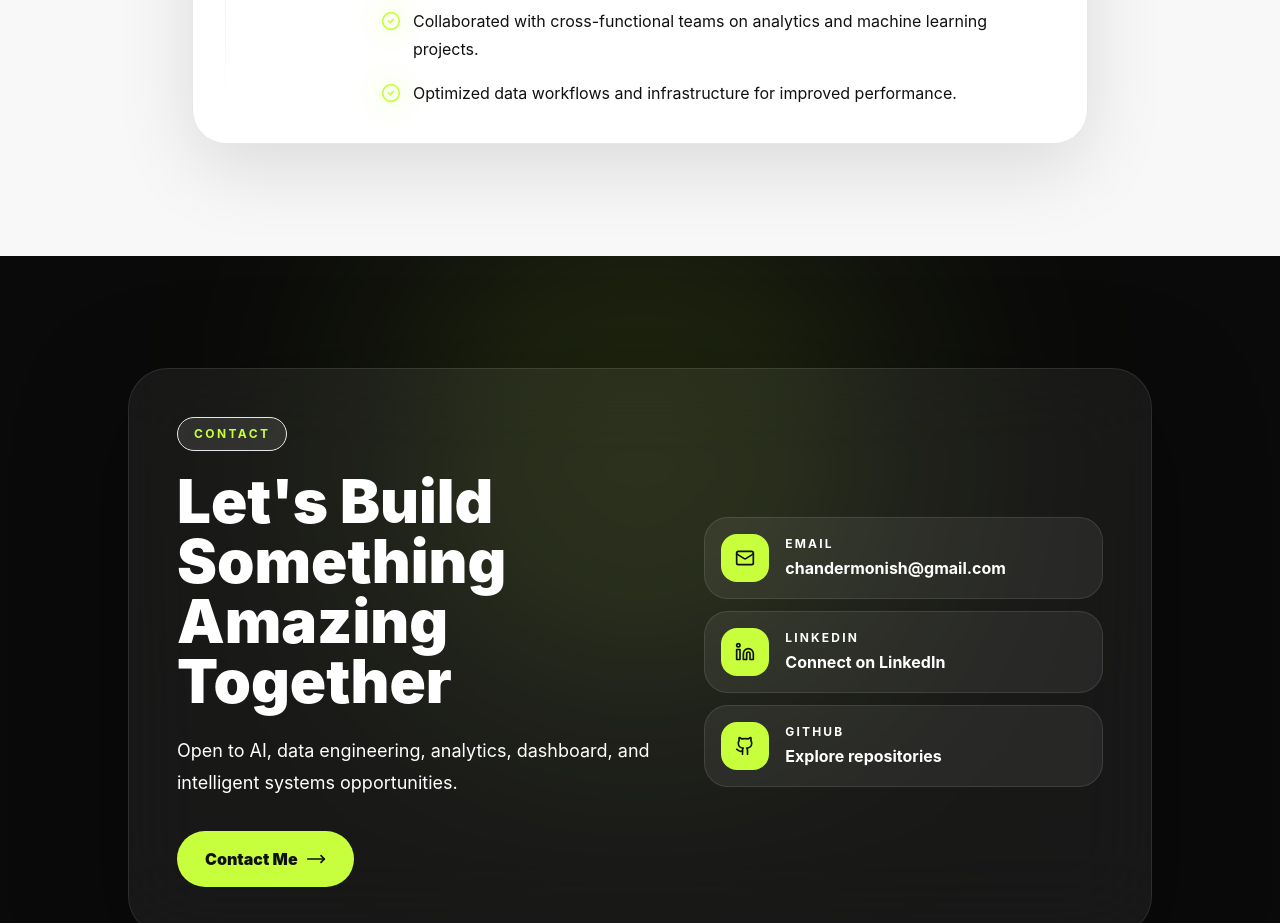
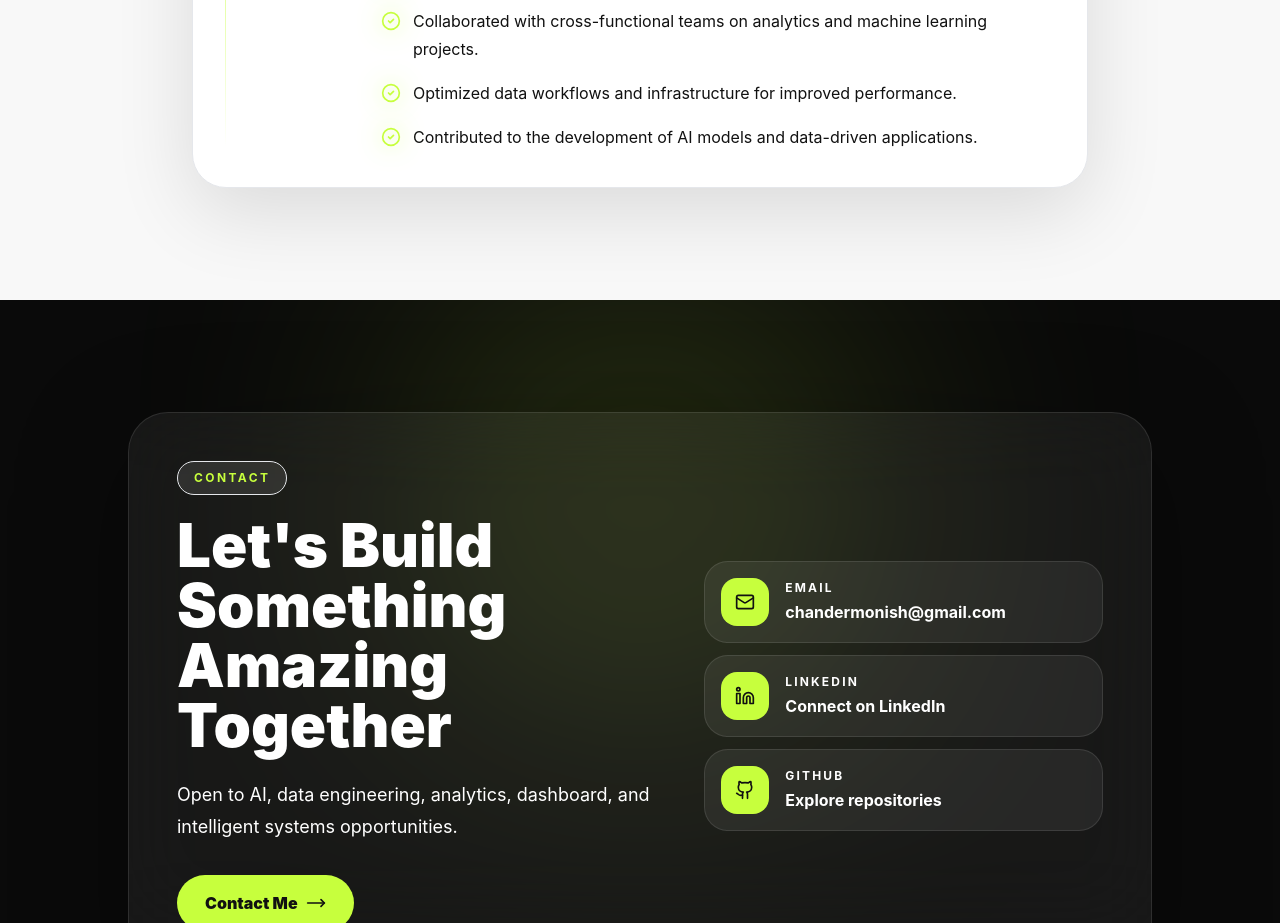
Before and after one commit to Monishchander03/monish_portfolio, a React (Vite) app: page / in a window 1280 px wide. Shown: the part 7720-8643 px from the top of the page. Built offline with nearby package versions, Linux system fonts and the light colour scheme.

Commit message:
Add contribution detail to experience section

```diff
--- a/src/data/portfolio.js
+++ b/src/data/portfolio.js
@@ -180,6 +180,7 @@ export const experience = [
       'Developed AI-powered solutions for data analysis and automation.',
       'Collaborated with cross-functional teams on analytics and machine learning projects.',
       'Optimized data workflows and infrastructure for improved performance.',
+      'Contributed to the development of AI models and data-driven applications.',
     ],
   },
 ];
```
